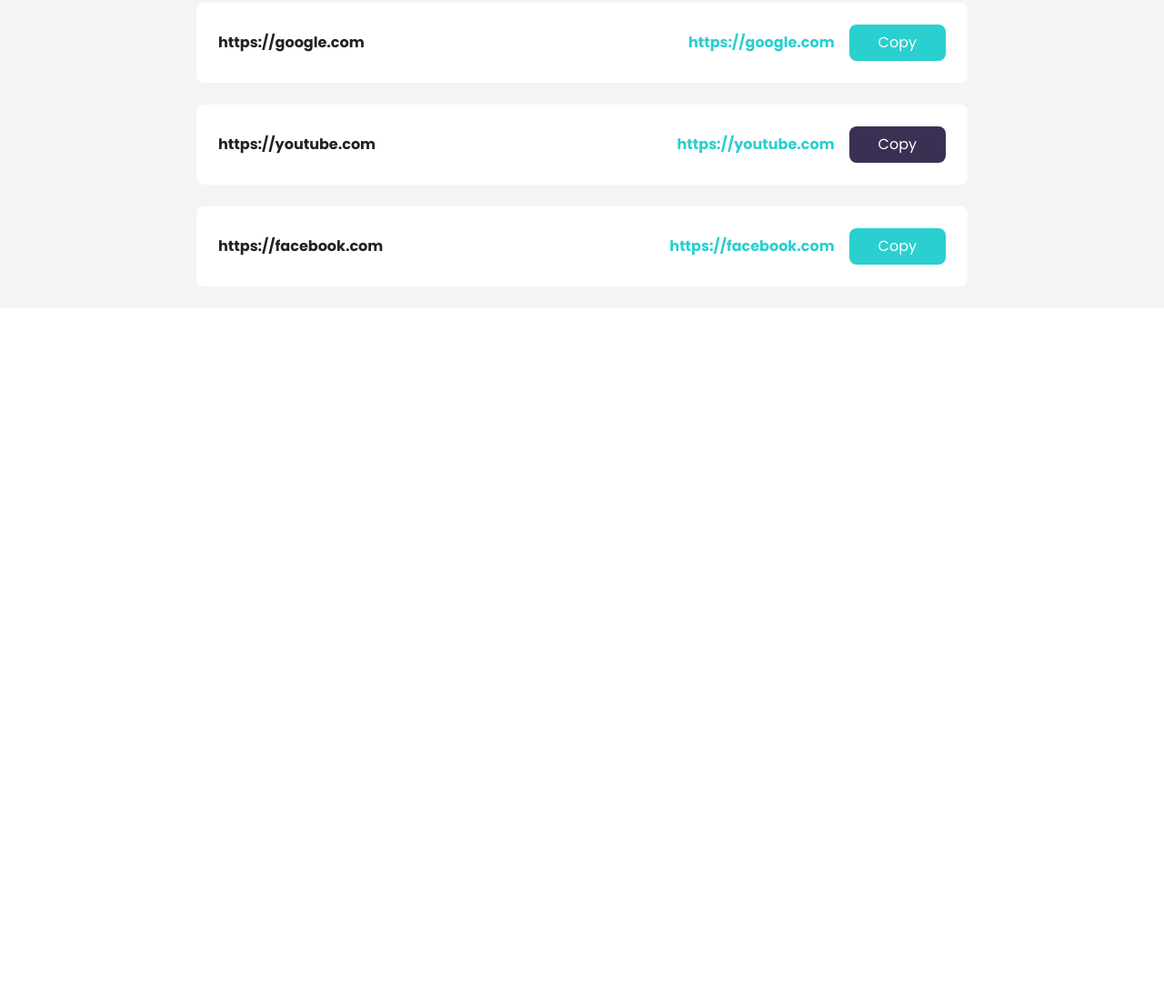
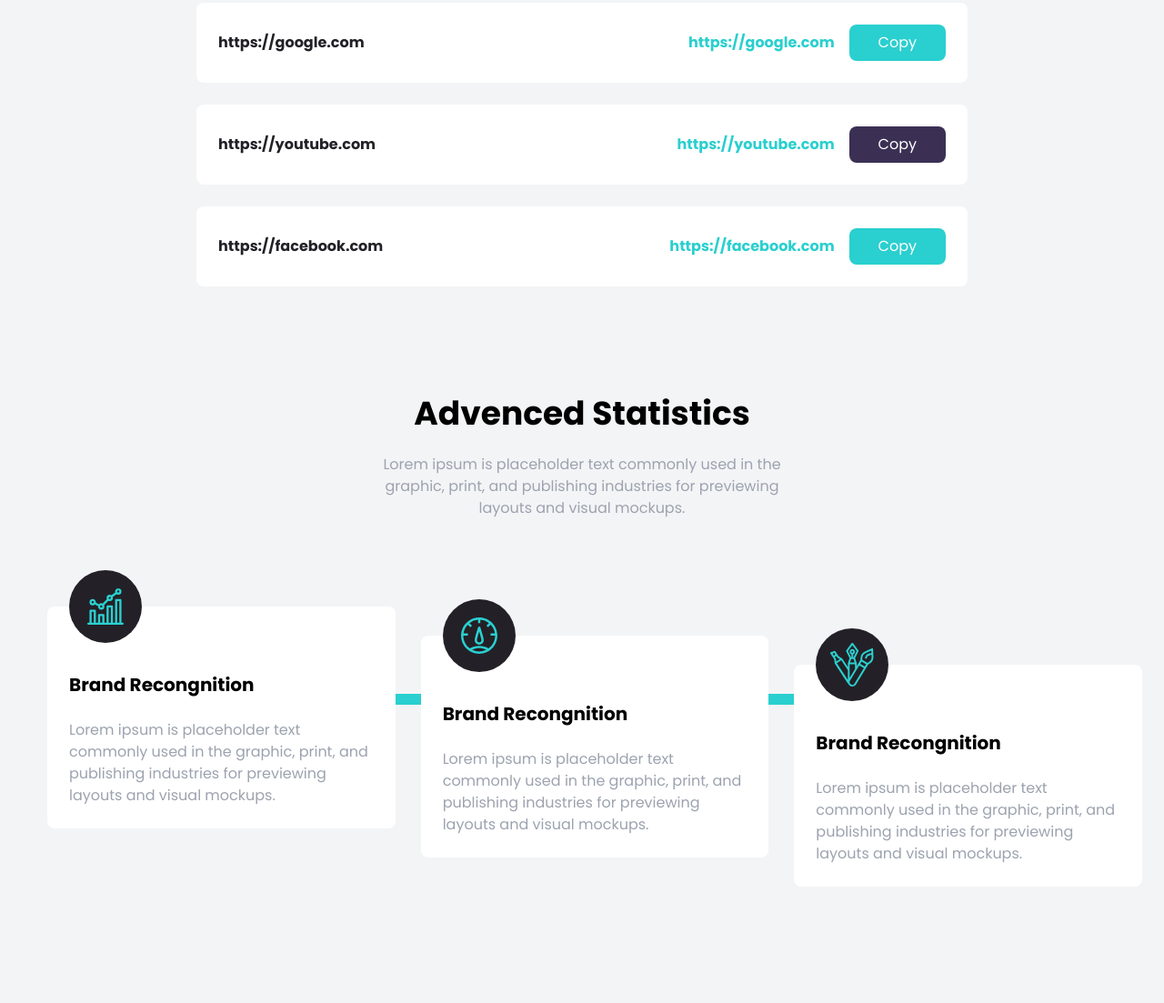
Before and after one commit to andreiclcosa93/ShortlyWeb, a website: page index.html in a window 1280 px wide. Shown: the part 1065-2168 px from the top of the page at 91% size. Before the commit the page ends 1404 px from the top, so only its background shows below. Drawn offline with Linux system fonts and the light colour scheme.

Commit message:
deployment of the Features Boxes Section

```diff
--- a/index.html
+++ b/index.html
@@ -129,5 +129,85 @@
         </div>
     </section>
 
+    <!-- stats section -->
+    <section id="stats" class="py-24 bg-gray-100">
+        <div class="container mx-auto px-3">
+            <h2 class="text-4xl mb-6 font-bold text-center">
+                Advenced Statistics
+            </h2>
+            <p class="max-w-xs mx-auto text-center text-gray-400 md:max-w-md">
+                Lorem ipsum is placeholder text commonly used in the graphic, print, and publishing industries for previewing layouts and visual mockups.
+            </p>
+        </div>
+    </section>
+
+    <!-- feature box section -->
+    <section id="features" class="pb-32 bg-gray-100">
+        <div class="relative container flex flex-col items-start px-6 mx-auto md:flex-row md:space-x-7">
+            <!-- horizontal line -->
+            <div class="hidden absolute top-24 left-16 h-3 w-10/12 bg-cyan md:block">
+
+            </div>
+
+            <!-- vertical line -->
+            <div class="absolute w-2 left-1/2 h-full -ml-1 bg-cyan md:hidden"></div>
+
+            <!-- box 1 -->
+            <div class="relative flex flex-col p-6 space-y-6 bg-white rounded-lg md:w-1/3">
+                <!-- image position -->
+                <div class="absolute -ml-10 -top-10 left-1/2 md:left-16">
+                    <!-- image container -->
+                    <div class="flex items-center justify-center w-20 h-20 p-4 rounded-full bg-veryDarkViolet">
+                        <img src="images/icon-brand-recognition.svg" alt="">
+                    </div>
+                </div>
+
+                <h5 class="pt-6 text-xl font-bold text-center capitalize md:text-left">
+                    Brand Recongnition
+                </h5>
+                <p class="text-center text-gray-400 md:text-left">
+                    Lorem ipsum is placeholder text commonly used in the graphic, print, and publishing industries for previewing layouts and visual mockups.
+                </p>
+            </div>
+
+             <!-- box 2 -->
+             <div class="relative flex flex-col p-6 space-y-6 mt-24 bg-white rounded-lg md:mt-8 md:w-1/3">
+                <!-- image position -->
+                <div class="absolute -ml-10 -top-10 left-1/2 md:left-16">
+                    <!-- image container -->
+                    <div class="flex items-center justify-center w-20 h-20 p-4 rounded-full bg-veryDarkViolet">
+                        <img src="images/icon-detailed-records.svg" alt="">
+                    </div>
+                </div>
+
+                <h5 class="pt-6 text-xl font-bold text-center capitalize md:text-left">
+                    Brand Recongnition
+                </h5>
+                <p class="text-center text-gray-400 md:text-left">
+                    Lorem ipsum is placeholder text commonly used in the graphic, print, and publishing industries for previewing layouts and visual mockups.
+                </p>
+            </div>
+
+
+             <!-- box 3 -->
+             <div class="relative flex flex-col p-6 mt-24 space-y-6 bg-white rounded-lg md:mt-16 md:w-1/3">
+                <!-- image position -->
+                <div class="absolute -ml-10 -top-10 left-1/2 md:left-16">
+                    <!-- image container -->
+                    <div class="flex items-center justify-center w-20 h-20 p-4 rounded-full bg-veryDarkViolet">
+                        <img src="images/icon-fully-customizable.svg" alt="">
+                    </div>
+                </div>
+
+                <h5 class="pt-6 text-xl font-bold text-center capitalize md:text-left">
+                    Brand Recongnition
+                </h5>
+                <p class="text-center text-gray-400 md:text-left">
+                    Lorem ipsum is placeholder text commonly used in the graphic, print, and publishing industries for previewing layouts and visual mockups.
+                </p>
+            </div>
+
+        </div>
+    </section>
 </body>
 </html>
```
Also changed, not shown: tailwind.css.
